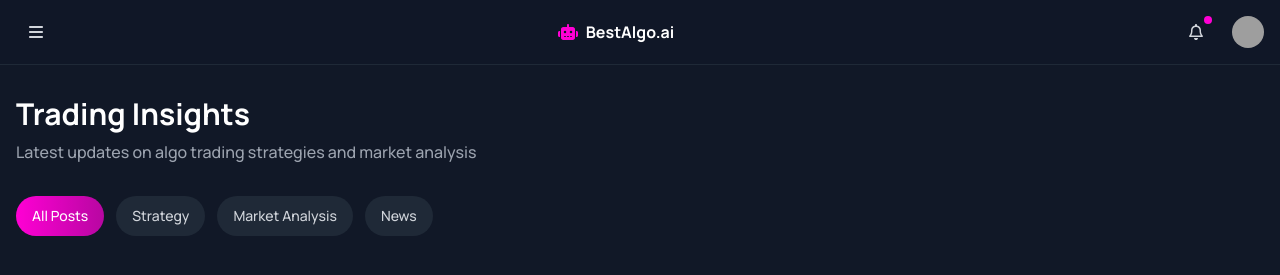
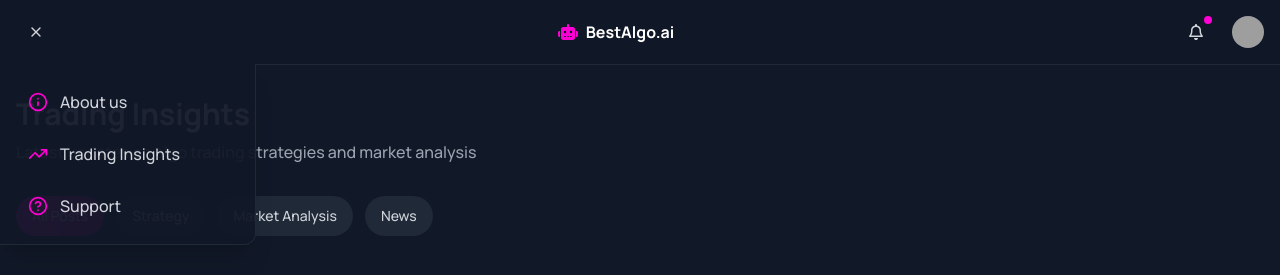
Before and after one commit to msjai003/bestalgoai, a React (Vite) app: page /blog in a window 1280 px wide. Both pictures are taken after a click on the button 36 px from the left and 32 px from the top of the page. Shown: the top 275 px of the page. Built offline with nearby package versions, Linux system fonts and the light colour scheme; grey boxes are pictures that could not be loaded.

Commit message:
Implement menu button functionality
Implement menu button functionality to show About us, Trading Insights, and Support options with predefined styles.

```diff
--- a/src/components/Header.tsx
+++ b/src/components/Header.tsx
@@ -1,11 +1,14 @@
 
 import { useState } from 'react';
 import { Button } from './ui/button';
-import { Menu, Bell } from 'lucide-react';
+import { Menu, X, Info, TrendingUp, HelpCircle } from 'lucide-react';
 import { Link } from 'react-router-dom';
+import { cn } from '@/lib/utils';
 
 export const Header = () => {
   const [isOpen, setIsOpen] = useState(false);
+
+  const toggleMenu = () => setIsOpen(!isOpen);
 
   return (
     <header className="fixed w-full top-0 z-50 bg-gray-900/95 backdrop-blur-lg border-b border-gray-800">
@@ -13,10 +16,14 @@ export const Header = () => {
         <Button
           variant="ghost"
           size="icon"
-          onClick={() => setIsOpen(!isOpen)}
+          onClick={toggleMenu}
           className="p-2"
         >
-          <i className="fa-solid fa-bars text-gray-300"></i>
+          {isOpen ? (
+            <X className="w-5 h-5 text-gray-300" />
+          ) : (
+            <Menu className="w-5 h-5 text-gray-300" />
+          )}
         </Button>
 
         <Link to="/" className="flex items-center space-x-2">
@@ -36,6 +43,58 @@ export const Header = () => {
           />
         </div>
       </div>
+
+      {/* Menu dropdown */}
+      {isOpen && (
+        <div className="absolute top-16 left-0 w-64 bg-gray-900/95 backdrop-blur-lg border-r border-b border-gray-800 rounded-br-lg shadow-xl animate-in slide-in-from-left duration-200">
+          <nav className="p-4">
+            <ul className="space-y-2">
+              <MenuLink
+                to="/about"
+                icon={<Info className="w-5 h-5" />}
+                label="About us"
+                onClick={() => setIsOpen(false)}
+              />
+              <MenuLink
+                to="/blog"
+                icon={<TrendingUp className="w-5 h-5" />}
+                label="Trading Insights"
+                onClick={() => setIsOpen(false)}
+              />
+              <MenuLink
+                to="/support"
+                icon={<HelpCircle className="w-5 h-5" />}
+                label="Support"
+                onClick={() => setIsOpen(false)}
+              />
+            </ul>
+          </nav>
+        </div>
+      )}
     </header>
   );
 };
+
+interface MenuLinkProps {
+  to: string;
+  icon: React.ReactNode;
+  label: string;
+  onClick?: () => void;
+}
+
+const MenuLink = ({ to, icon, label, onClick }: MenuLinkProps) => (
+  <li>
+    <Link
+      to={to}
+      className={cn(
+        "flex items-center gap-3 px-3 py-2.5 rounded-lg",
+        "text-gray-300 hover:text-white hover:bg-gray-800",
+        "transition-colors duration-200"
+      )}
+      onClick={onClick}
+    >
+      <span className="text-[#FF00D4]">{icon}</span>
+      <span>{label}</span>
+    </Link>
+  </li>
+);
```
